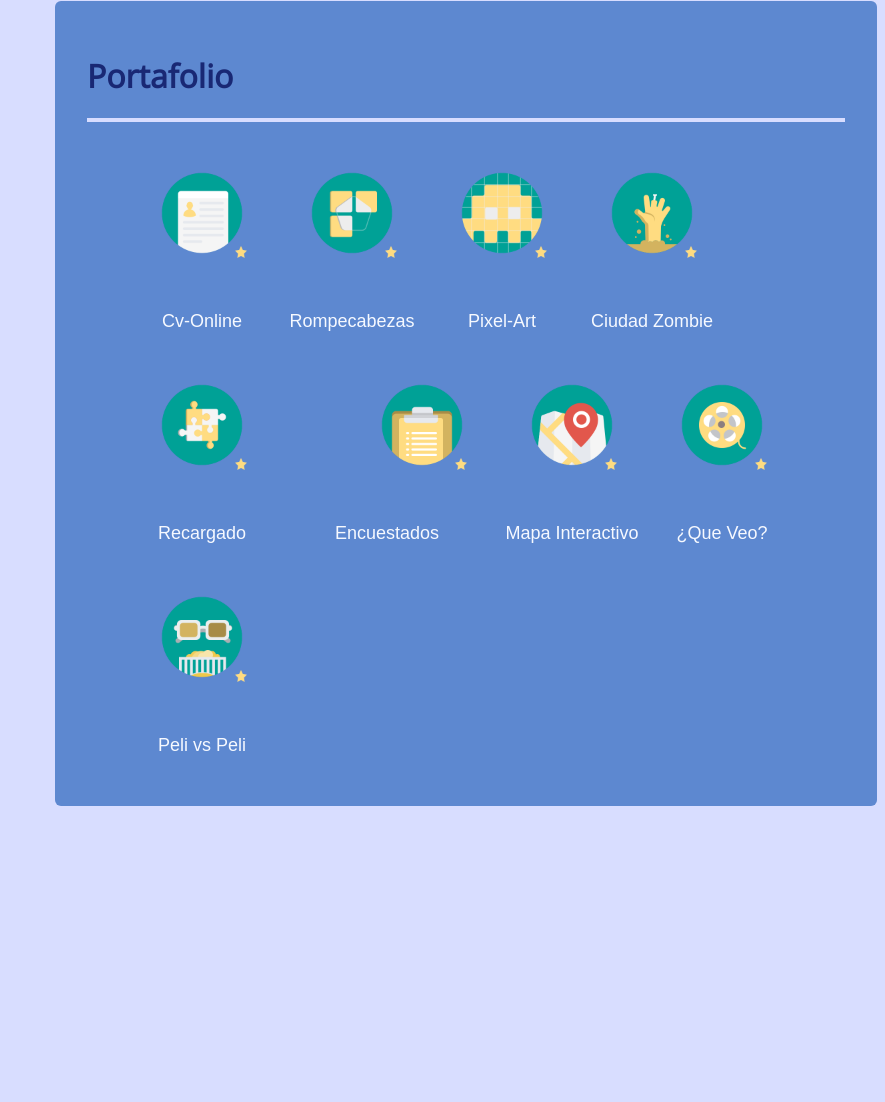
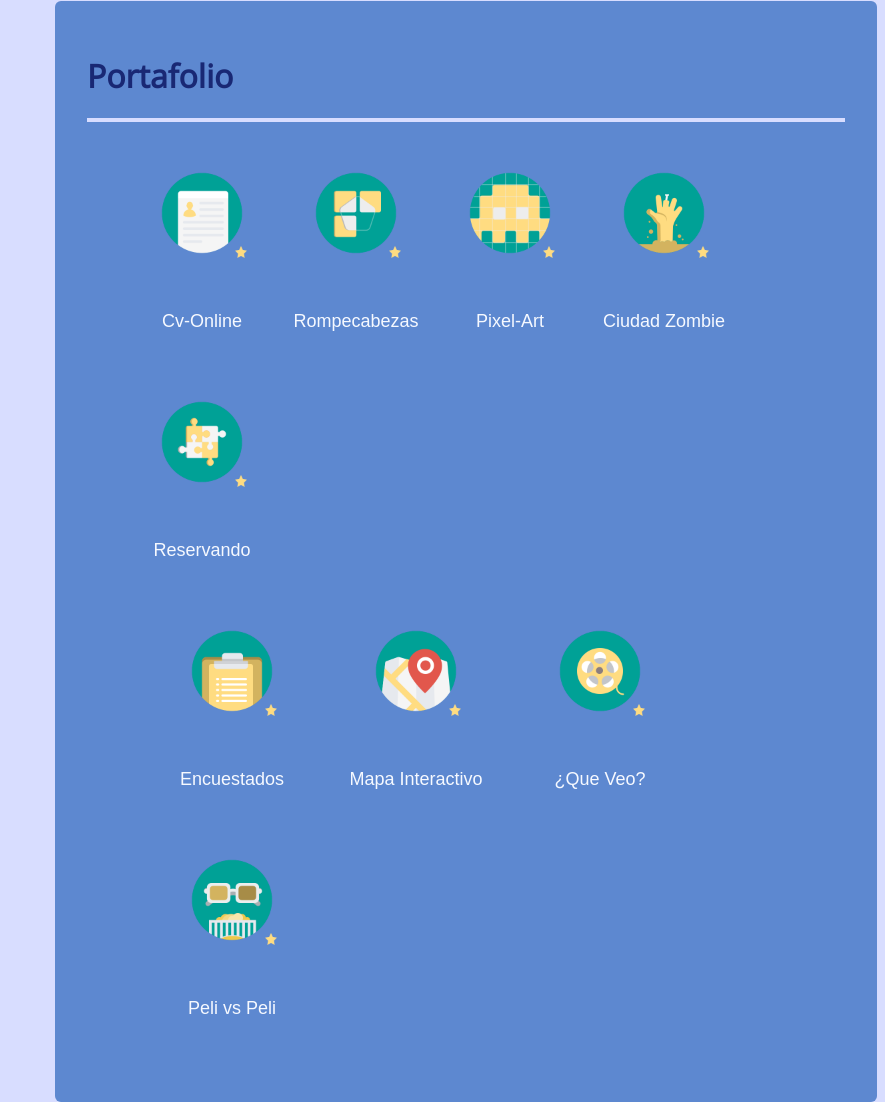
Before and after one commit to JuanSpinello/1--CVOnline--Acamica, a plain HTML site: page index.html in a window 1280 px wide. Shown: the part 2253-3355 px from the top of the page, without its empty margins (395-1280 px from the left). Before the commit the page ends 3069 px from the top, so only its background shows below. Drawn offline with nearby package versions, Linux system fonts and the light colour scheme.

Commit message:
update html

```diff
--- a/estilos.css
+++ b/estilos.css
@@ -4,18 +4,7 @@ body {
 
 h1, h2, h3, h4 {
     color: #192874;
-}
-
-a {
-    text-decoration: none;
-}
-
-h2:hover {
-    color: #f6f9ff;
-}
-
-.portafolio p {
-   color: #f6f9ff;
+    font-family: 'Open Sans', sans-serif;
 }
 
 h2 {
@@ -24,8 +13,16 @@ h2 {
     background-color: #d8ddff;
 }
 
-h1, h2, h3 {
-    font-family: 'Open Sans', sans-serif;
+h2:hover {
+    color: #f6f9ff;
+}
+
+a {
+    text-decoration: none;
+}
+
+.portafolio p {
+   color: #f6f9ff;
 }
 
 p, li {
@@ -50,24 +47,30 @@ p, li {
     margin-top: 0;
 }
 
-.alineacion-iconos {
-    padding-left: 70px;
-}
-
-/*.iconobank {
-    border-radius: 100px;
-}*/
-
 li {
     list-style-type: none
 }
 
-.iconos {
-    float: left;
+/* .iconos {
+    float: center;
+ } */
+
+ .grid-container {
+     max-width: 980px;
+     margin: auto;
  }
 
- .icon-name {
-     text-align: center;
+ .grid-container .project-container {
+     display: inline-block;
+ }
+
+ .second-container .project-container{
+     margin-left: 30px;
+ }
+
+ .grid-container .project-container p {
+    margin-bottom: 35px;
+    text-align: center;
  }
 
  .nav {
--- a/index.html
+++ b/index.html
@@ -3,6 +3,7 @@
  <head>
     <meta charset="UTF-8">
     <link rel="stylesheet" href="estilos.css" type="text/css">
+    <link rel="shortcut icon" type="image/png" href="imgs/man.png">
     <link href="https://fonts.googleapis.com/css?family=Open+Sans" rel="stylesheet">
     <title>CV-Online</title>
  </head>
@@ -74,48 +75,48 @@
     <div class="portafolio" id="portafolio">
         <h1>Portafolio</h1>
           <hr class="linea-titulo">
+        <div class="grid-container">
             <ul>
-            <li class="iconos">
+                <li class="project-container">
                     <img src="imgs/cv-icon.png" alt="cv" width= "150" height= "150">
                     <p class="icon-name">Cv-Online</p>
                 </li>
-            <!-- <li class="iconos">
-                <img class="iconobank" src="/imgs/2_(10).jpg" alt="homebanking" width= "100" height= "100">
-            </li> -->
-            <li class="iconos">
+                <li class="project-container">
                     <img src="imgs/rompecabezas-icon.png" alt="rompecabezas" width= "150" height= "150">
                     <p class="icon-name">Rompecabezas</p>
                 </li>
-            <li class="iconos">
+                <li class="project-container">
                     <img src="imgs/pixel-art-icon.png" alt="pixels" width= "150" height= "150">
                     <p class="icon-name">Pixel-Art</p>
                 </li>
-            <li class="iconos">
+                <li class="project-container">
                     <img src="imgs/ciudad-zombie-icon.png" alt="ciudadzombie" width= "150" height= "150">
                     <p class="icon-name">Ciudad Zombie</p>
                 </li>
-            <li class="iconos">
+                <li class="project-container">
                     <img src="imgs/recargado-icon.png" alt="romperecargado" width= "150" height= "150">
-                <p class="icon-name">Recargado</p>
+                    <p class="icon-name">Reservando</p>
                 </li>
-
-            <li class="iconos">
-                <img class="alineacion-iconos" src="imgs/encuestados-icon.png" alt="encuesta" width= "150" height= "150">
+                <div class="second-container">
+                    <li class="project-container">
+                        <img src="imgs/encuestados-icon.png" alt="encuesta" width= "150" height= "150">
                         <p class="icon-name">Encuestados</p>
                     </li>
-            <li class="iconos">
+                    <li class="project-container">
                         <img src="imgs/mapa-interactivo-icon.png" alt="mapa" width= "150" height= "150">
                         <p class="icon-name">Mapa Interactivo</p>
                     </li>
-            <li class="iconos">
+                    <li class="project-container">
                         <img src="imgs/que-veo-icon.png" alt="queveo" width= "150" height= "150">
                         <p class="icon-name">¿Que Veo?</p>
                     </li>
-            <li class="iconos">
+                    <li class="project-container">
                         <img src="imgs/peli-vs-peli-icon.png" alt="peliculas" width= "150" height= "150">
                         <p class="icon-name">Peli vs Peli</p>
                     </li>
+                </div>
             </ul>
+        </div>
     </div>
   </body>
 </html>
```
Also changed, not shown: imgs/man.png (added). Lines whose indentation alone changed are shown as unchanged.
